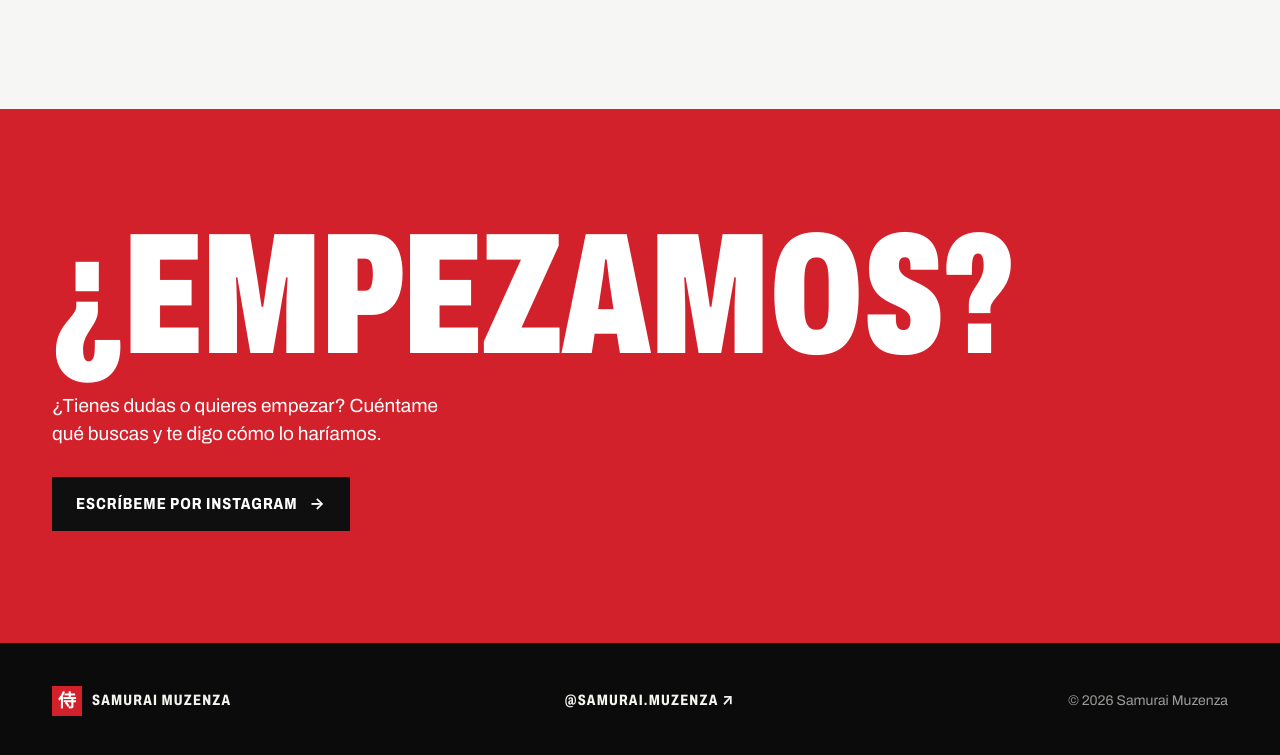
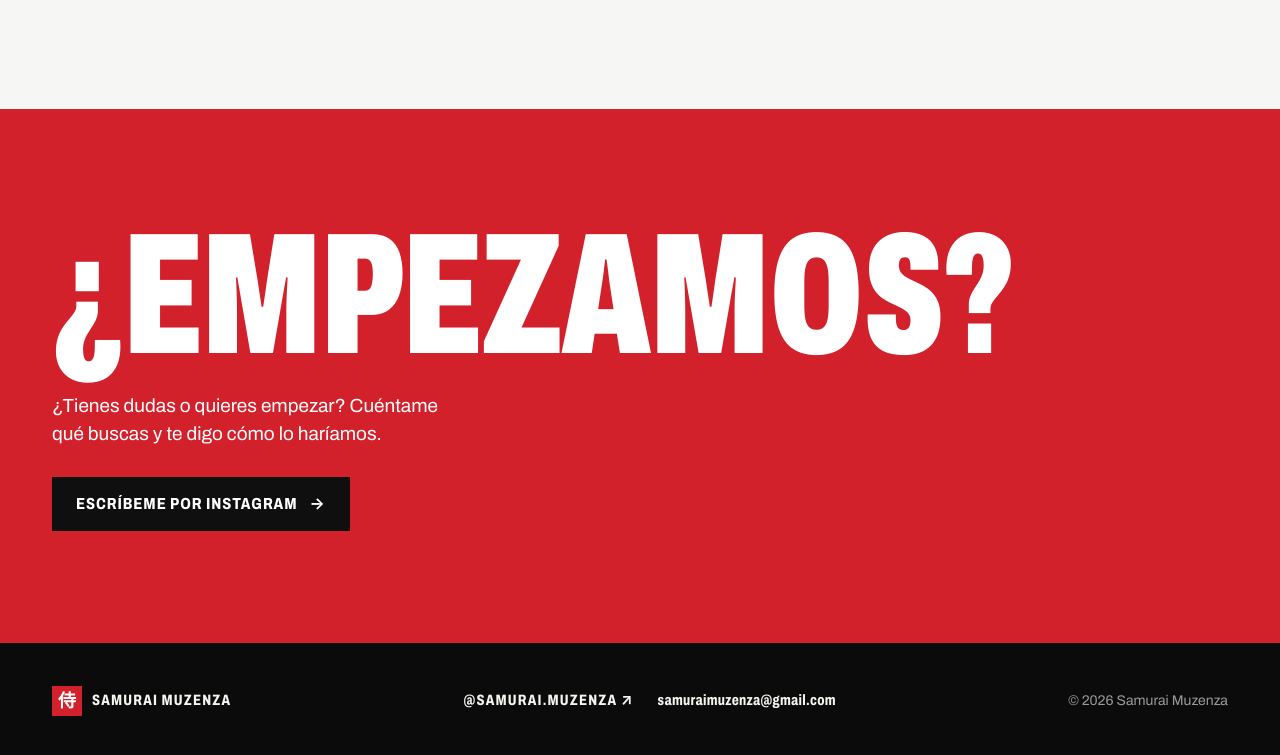
Before and after one commit to tmnfhm7cnh-lang/samuraimuzenza, a plain HTML site: page entrenamiento-personal/index.html in a window 1280 px wide. Shown: the part 4058-4813 px from the top of the page. Drawn offline with Linux system fonts and the light colour scheme.

Commit message:
feat: email link in footer
Co-Authored-By: Claude Opus 5.5 <noreply@anthropic.com>

```diff
--- a/entrenamiento-personal/index.html
+++ b/entrenamiento-personal/index.html
@@ -128,7 +128,10 @@
   <footer>
     <div class="foot wrap">
       <a class="brand" href="../"><span class="mark" lang="ja" aria-hidden="true">侍</span> Samurai Muzenza</a>
-      <a class="bar-link" href="https://www.instagram.com/samurai.muzenza/" rel="me noopener" target="_blank">@samurai.muzenza ↗</a>
+      <div class="foot-links">
+        <a class="bar-link" href="https://www.instagram.com/samurai.muzenza/" rel="me noopener" target="_blank">@samurai.muzenza ↗</a>
+        <a class="bar-link mail" href="mailto:samuraimuzenza@gmail.com">samuraimuzenza@gmail.com</a>
+      </div>
       <p>© 2026 Samurai Muzenza</p>
     </div>
   </footer>
--- a/styles.css
+++ b/styles.css
@@ -434,6 +434,10 @@ footer {
 
 footer p { margin: 0; color: #9a9a96; font-size: 14px; }
 
+.foot-links { display: flex; flex-wrap: wrap; gap: 0 24px; }
+
+.bar-link.mail { text-transform: none; letter-spacing: 0.02em; }
+
 /* ---- Inner page header (personal training) ---- */
 
 .page-head {
```
Also changed, not shown: index.html (+4 -1 lines).
